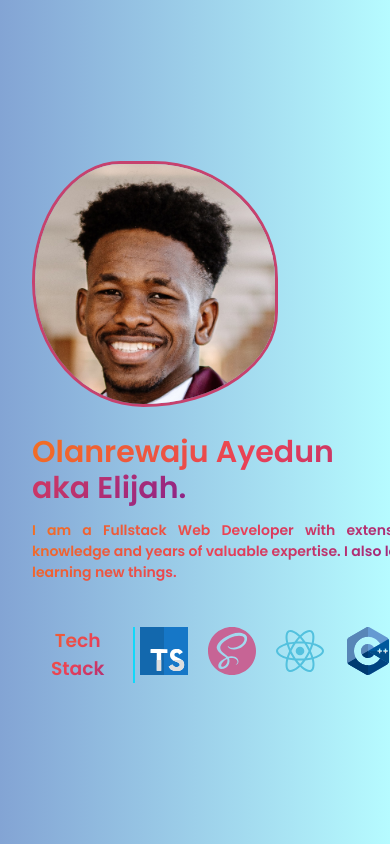
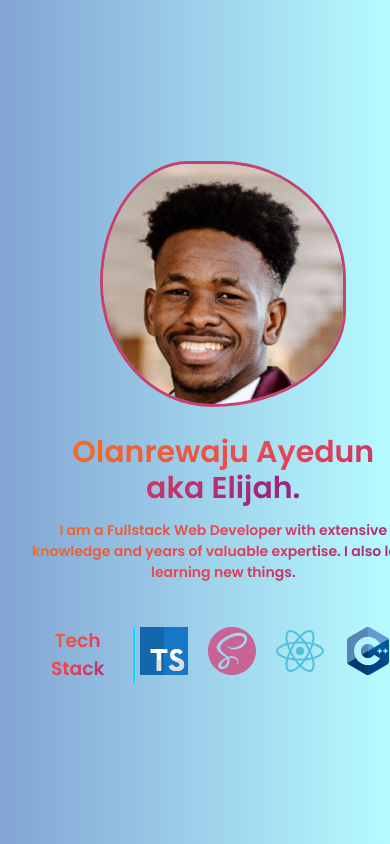
Before and after one commit to laneazzi/Lanre, a React (Vite) app: page / in a window 390 px wide. Shown: the top 844 px of the page. Built offline with nearby package versions, Linux system fonts and the light colour scheme.

Commit message:
max width

```diff
--- a/src/App.css
+++ b/src/App.css
@@ -12,6 +12,7 @@
 
 .title {
   text-align: left;
+  max-width: 600px;
 }
 
 .name {
@@ -27,7 +28,8 @@
     gap: 30px;
   }
   .title {
-    text-align: justify;
+    text-align: center;
+    max-width: 400px;
   }
   .name {
     font-size: 30px;
--- a/src/App.tsx
+++ b/src/App.tsx
@@ -15,14 +15,12 @@ function App() {
 
   const textStyle = isLightModeEnabled
     ? {
-        maxWidth: "600px",
         background:
           "-webkit-linear-gradient(135deg, #8a2387, #e94057, #f27121)",
         WebkitBackgroundClip: "text",
         WebkitTextFillColor: "transparent",
       }
     : {
-        maxWidth: "600px",
         background:
           "-webkit-linear-gradient(135deg, #a6ffcb, #12d8fa, #1fa2ff)",
         WebkitBackgroundClip: "text",
@@ -45,7 +43,10 @@ function App() {
       </div>*/}
       <div className="title">
         <Picture />
-        <h1 style={{ fontWeight: "600", lineHeight: "1.2", marginBottom: "0" }} className="name">
+        <h1
+          style={{ fontWeight: "600", lineHeight: "1.2", marginBottom: "0" }}
+          className="name"
+        >
           <span style={textStyle}>
             Olanrewaju Ayedun <br />
             aka Elijah.
```
